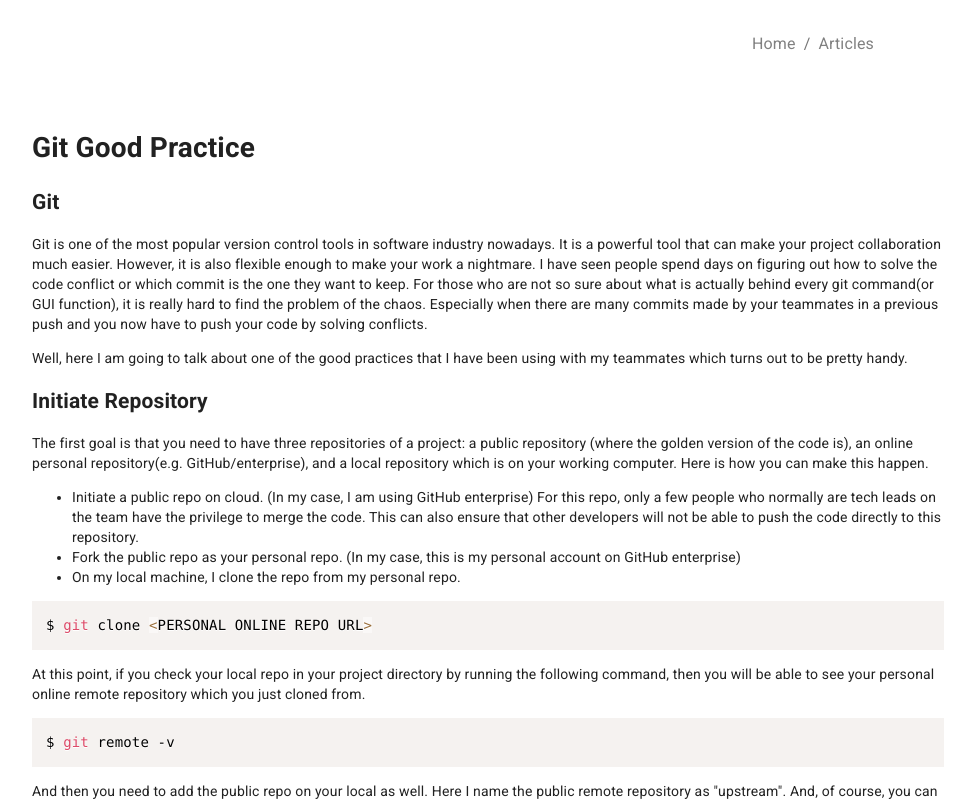
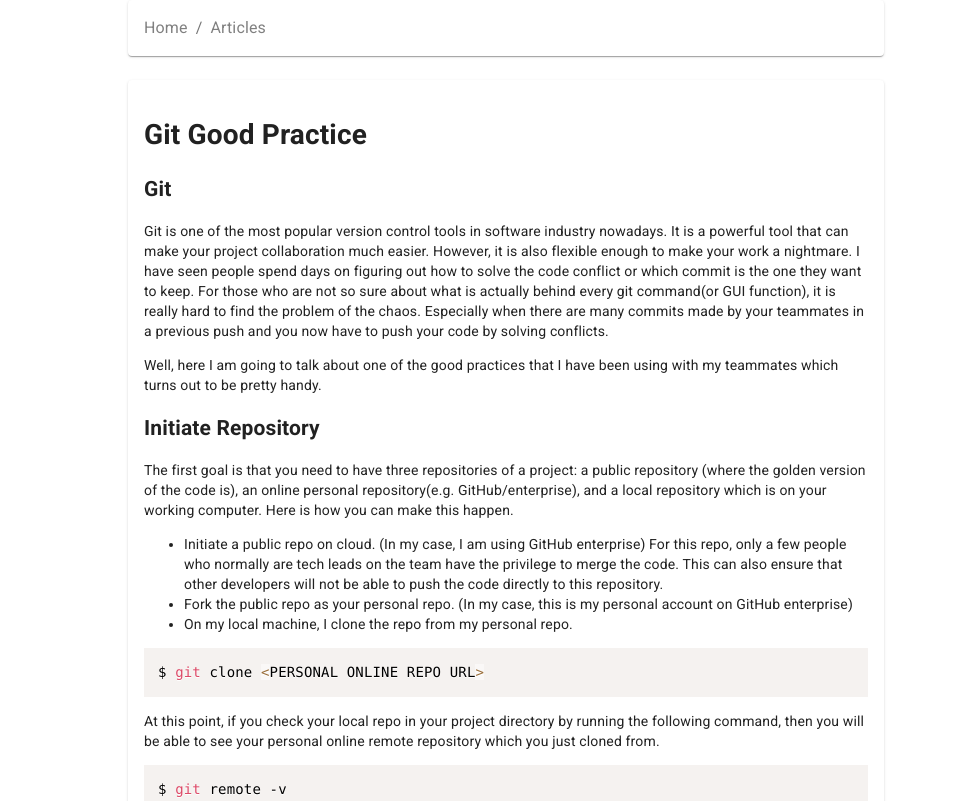
Before and after one commit to jeddl/NextJS-Static-Blog, a Next.js app: page /articles/Git-Good_Practice in a window 1280 px wide. Shown: the top 801 px of the page, without its empty margins (152-1127 px from the left). Built offline with nearby package versions, Linux system fonts and the light colour scheme.

Commit message:
Add Grid

```diff
--- a/src/components/Navbar.tsx
+++ b/src/components/Navbar.tsx
@@ -3,25 +3,17 @@ import Link from "next/link";
 import Head from "next/head";
 import Props from "../interfaces/props";
 import StyledLink from "./styles/NavLink";
-import FixedDiv from "./styles/FixDiv";
 import Breadcrumbs from "@material-ui/core/Breadcrumbs";
-import Box from "@material-ui/core/Box";
 
 const Navbar: React.FunctionComponent<Props> = ({ title = "MetaJeDD" }) => {
 	return (
-		<FixedDiv>
+		<div>
 			<Head>
 				<title>{title}</title>
 				<meta charSet="utf-8" />
 				<meta name="viewport" content="initial-scale=1.0, width=device-width" />
 			</Head>
 			<header>
-				<Box
-					marginTop="2rem"
-					marginLeft="45rem"
-					marginBottom="2rem"
-					marginRight="5rem"
-				>
 				<Breadcrumbs aria-label="breadcrumb">
 					<Link href="/" passHref>
 						<StyledLink>Home</StyledLink>
@@ -33,9 +25,8 @@ const Navbar: React.FunctionComponent<Props> = ({ title = "MetaJeDD" }) => {
 								<StyledLink>Contact</StyledLink>
 							</Link> */}
 				</Breadcrumbs>
-				</Box>
 			</header>
-		</FixedDiv>
+		</div>
 	);
 };
 
--- a/src/components/TopLevelContainer.tsx
+++ b/src/components/TopLevelContainer.tsx
@@ -2,6 +2,7 @@ import React from "react";
 import Props from "../interfaces/props";
 import Head from "next/head";
 import Container from "@material-ui/core/Container";
+import Grid from "@material-ui/core/Grid";
 
 const TopLevelContainer: React.FunctionComponent<Props> = ({
 	title,
@@ -14,7 +15,12 @@ const TopLevelContainer: React.FunctionComponent<Props> = ({
 				<meta charSet="utf-8" />
 				<meta name="viewport" content="initial-scale=1.0, width=device-width" />
 			</Head>
-			<Container maxWidth="md">{children}</Container>
+
+			<Container maxWidth="md">
+				<Grid container spacing={3}>
+					{children}
+				</Grid>
+			</Container>
 		</>
 	);
 };
--- a/src/components/styles/ContentDiv.ts
+++ /dev/null
@@ -1,7 +0,0 @@
-import styled from "styled-components";
-
-const ContentDiv = styled.div`
-	margin-top: 8rem;
-`;
-
-export default ContentDiv;
--- /dev/null
+++ b/src/components/styles/PageGrid.ts
@@ -0,0 +1,21 @@
+import { makeStyles, createStyles, Theme } from "@material-ui/core/styles";
+
+const useGrid = makeStyles((theme: Theme) =>
+	createStyles({
+		nav: {
+			marginLeft: "6rem",
+			// textAlign: "right",
+		},
+		root: {
+			marginLeft: "6rem",
+		},
+		paper: {
+			// marginLeft: "0rem",
+			padding: theme.spacing(2),
+			// textAlign: "center",
+			// color: theme.palette.text.secondary,
+		},
+	})
+);
+
+export default useGrid;
--- a/src/pages/articles/[slug].tsx
+++ b/src/pages/articles/[slug].tsx
@@ -9,9 +9,12 @@ import TopLevelContainer from "../../components/TopLevelContainer";
 import getFilenames, {
 	getFileContentWithMeta,
 } from "../../usecases/getFileInfo";
-import ContentDiv from "../../components/styles/ContentDiv";
+import Grid from "@material-ui/core/Grid";
+import Paper from "@material-ui/core/Paper";
+import useGrid from "../../components/styles/PageGrid";
 
 const Post: React.FunctionComponent<Article> = ({ contents, metadata }) => {
+	const classes = useGrid();
 	return (
 		<>
 			<div>
@@ -19,10 +22,19 @@ const Post: React.FunctionComponent<Article> = ({ contents, metadata }) => {
 					<title>{metadata.title}</title>
 				</Head>
 				<TopLevelContainer title={metadata.title}>
-					<Navbar title="Aritile" />
-					<ContentDiv>
-						<ReactMarkdown source={contents} renderers={{ code: CodeBlock }} />
-					</ContentDiv>
+					<Grid item xs={10} className={classes.nav}>
+						<Paper className={classes.paper}>
+							<Navbar title="Aritile" />
+						</Paper>
+					</Grid>
+					<Grid item xs={10} className={classes.root}>
+						<Paper className={classes.paper}>
+							<ReactMarkdown
+								source={contents}
+								renderers={{ code: CodeBlock }}
+							/>
+						</Paper>
+					</Grid>
 				</TopLevelContainer>
 			</div>
 		</>
```
Also changed, not shown: src/pages/index.tsx (+12 -3 lines), src/pages/posts.tsx (+15 -4 lines). Lines whose indentation alone changed are shown as unchanged.
